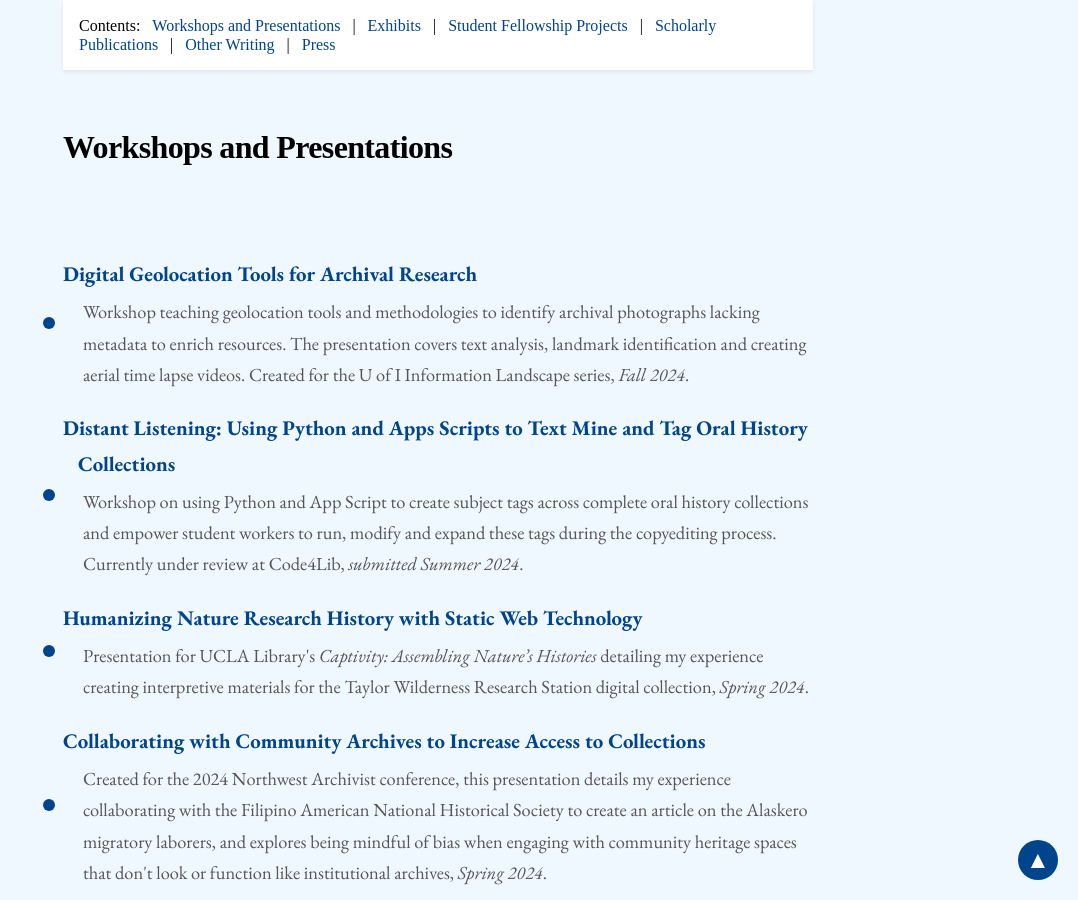
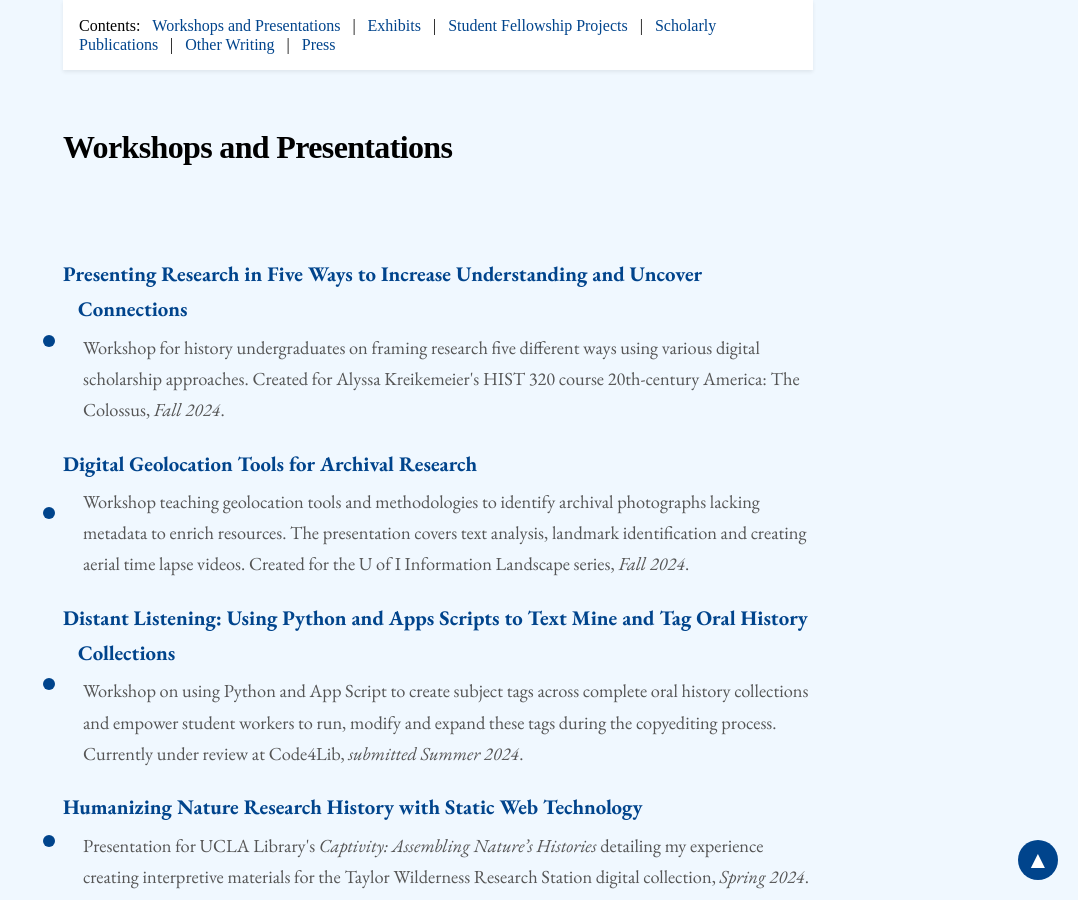
Before and after one commit to aweymo/base, a Jekyll site: the page built from index.md, in a window 1280 px wide and 900 px high, scrolled down 879 px. Shown: the whole window, without its empty margins (202-1280 px from the left). Built offline with Jekyll 4.4.1, drawn with Linux system fonts in a browser that asks for light colours; nearby versions of some CDN libraries; some web fonts are replaced.

Commit message:
add five_ways

```diff
--- a/index.md
+++ b/index.md
@@ -44,6 +44,10 @@ Andrew Weymouth is the Digital Initiatives Librarian at University of Idaho, pri
 ## Workshops and Presentations
 
 <ul class="triangle-list">
+        <li>
+        <a href="https://aweymo-ui.github.io/five_ways" target="_blank">Presenting Research in Five Ways to Increase Understanding and Uncover Connections</a>
+        <span class="description">Workshop for history undergraduates on framing research five different ways using various digital scholarship approaches. Created for Alyssa Kreikemeier's HIST 320 course 20th-century America: The Colossus, <i>Fall 2024</i>.</span>
+    </li>
     <li>
         <a href="https://aweymo-ui.github.io/geolocation" target="_blank">Digital Geolocation Tools for Archival Research</a>
         <span class="description">Workshop teaching geolocation tools and methodologies to identify archival photographs lacking metadata to enrich resources. The presentation covers text analysis, landmark identification and creating aerial time lapse videos. Created for the U of I Information Landscape series, <i>Fall 2024</i>.</span>
```
